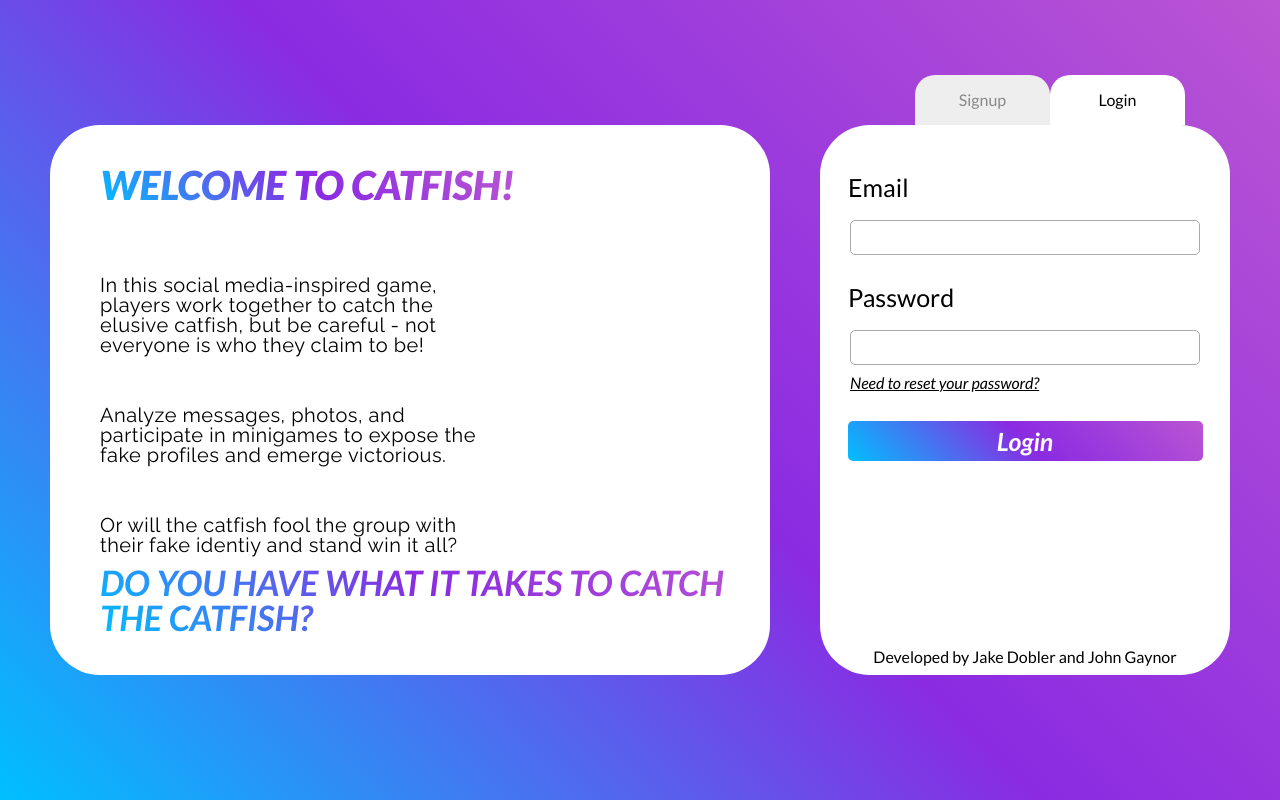
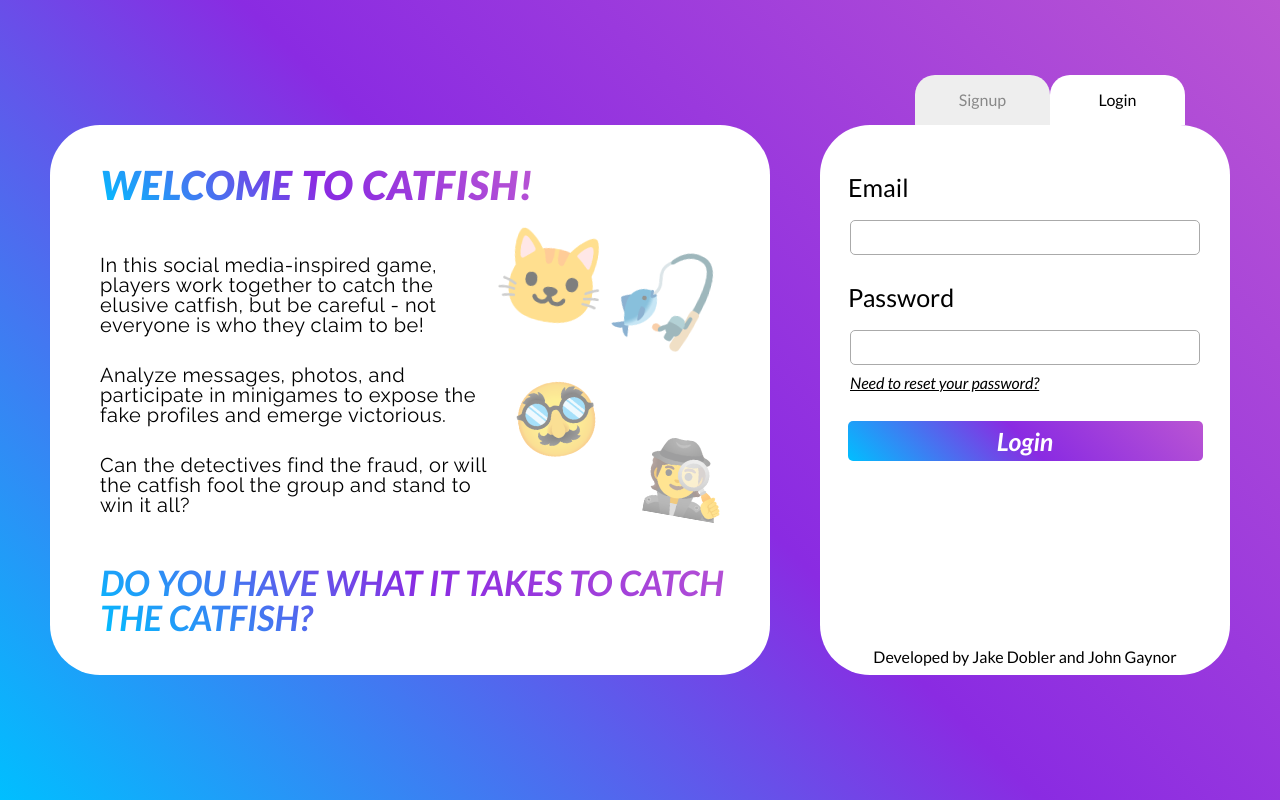
Before and after one commit to Jaecobd1/catfish, a Next.js app: page / in a window 1280 px wide. Built offline with nearby package versions, Linux system fonts and the light colour scheme; no server answers.

Commit message:
added emojis

```diff
--- a/src/pages/index.js
+++ b/src/pages/index.js
@@ -177,7 +177,12 @@ function UsernameMessage({ username, isValid, loading }) {
 function Hero() {
   return (
     <>
-      <h1 className="lg:text-[50px] text-[40px] font-lato font-black italic">
+      <div className={styles.heroEmojis}>
+        <p>🐱🎣</p>
+        <p>🕵️</p>
+        <p>🥸</p>
+      </div>
+      <h1 className="lg:text-[50px] text-[40px] font-lato font-black italic tracking-wide">
         WELCOME TO CATFISH!
       </h1>
       <p className="font-raleway tracking-wide">
@@ -189,8 +194,8 @@ function Hero() {
         fake profiles and emerge victorious.
       </p>
       <p className="font-raleway tracking-wide mb-2">
-        Or will the catfish fool the group with their fake identiy and stand win
-        it all?
+        Can the detectives find the fraud, or will the catfish fool the group
+        and stand to win it all?
       </p>
       <h2 className="font-lato italic font-bold">
         DO YOU HAVE WHAT IT TAKES TO CATCH THE CATFISH?
--- a/src/styles/Home.module.css
+++ b/src/styles/Home.module.css
@@ -23,6 +23,29 @@
   animation-duration: var(--slideInOutAnimation);
 }
 
+.heroEmojis p {
+  position: absolute;
+  opacity: 0.5;
+}
+
+.heroEmojis p:nth-child(1) {
+  font-size: 90px;
+  inset: 120px 50px auto auto;
+  transform: rotate(10deg);
+}
+
+.heroEmojis p:nth-child(2) {
+  font-size: 70px;
+  inset: auto 40px 130px auto;
+  transform: rotate(10deg);
+}
+
+.heroEmojis p:nth-child(3) {
+  font-size: 70px;
+  inset: auto 170px 190px auto;
+  transform: rotate(-10deg);
+}
+
 .leftPanel h1,
 .leftPanel h2 {
   background: linear-gradient(45deg, #00bfff 0%, #8a2be2 50%, #ba55d3 100%);
@@ -33,14 +56,12 @@
 }
 
 .leftPanel h1 {
-  margin-top: 40px;
-  margin: 40px auto 70px 50px;
+  margin: 40px auto 50px 50px;
 }
 
 .leftPanel p {
-  margin-left: 50px;
+  margin: 0 0 30px 50px;
   max-width: 400px;
-  margin-bottom: 50px;
   font-size: 20px;
 }
 
```
